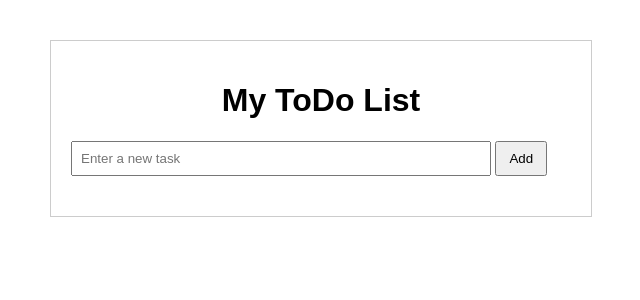
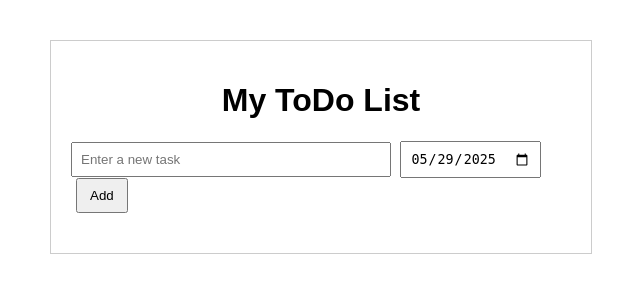
Before and after one commit to moridevintest/devin-practice, a Flask app: page / in a window 1280 px wide. Shown: the top 300 px of the page, without its empty margins (319-959 px from the left). Run offline with Flask 3, Linux system fonts and the light colour scheme.

Commit message:
- Add due_date field to task data structure - Update add route to capture due_date from form - Add date input field with calendar picker to form - Display due date alongside task title in task list - Set default due date to current date using JavaScript
Co-Authored-By: Mori <hiroakimori0913@gmail.com>

```diff
--- a/app.py
+++ b/app.py
@@ -32,10 +32,11 @@ def index():
 @app.route('/add', methods=['POST'])
 def add():
     task_title = request.form.get('title')
+    due_date = request.form.get('due_date')
     if task_title:
         tasks = load_tasks()
         task_id = str(uuid.uuid4())
-        tasks.append({'id': task_id, 'title': task_title})
+        tasks.append({'id': task_id, 'title': task_title, 'due_date': due_date})
         save_tasks(tasks)
     return redirect('/')
 
--- a/templates/index.html
+++ b/templates/index.html
@@ -18,11 +18,16 @@
             margin-bottom: 20px;
         }
         input[type="text"] {
-            width: 80%;
+            width: 60%;
             padding: 8px;
+        }
+        input[type="date"] {
+            padding: 8px;
+            margin-left: 5px;
         }
         input[type="submit"] {
             padding: 8px 12px;
+            margin-left: 5px;
         }
         ul {
             list-style: none;
@@ -53,12 +58,13 @@
     <h1>My ToDo List</h1>
     <form action="/add" method="POST">
         <input type="text" name="title" placeholder="Enter a new task" required>
+        <input type="date" name="due_date" required>
         <input type="submit" value="Add">
     </form>
     <ul>
         {% for task in tasks %}
             <li>
-                <span>{{ task.title }}</span>
+                <span>{{ task.title }} {% if task.due_date %}- Due: {{ task.due_date }}{% endif %}</span>
                 <form method="POST" action="/delete/{{ task.id }}" style="display: inline;" onsubmit="return confirmDelete()">
                     <button type="submit" class="delete-btn">✕</button>
                 </form>
@@ -70,6 +76,12 @@
     function confirmDelete() {
         return confirm('本当に削除してよろしいですか？');
     }
+
+    // Set default date to today when page loads
+    window.onload = function() {
+        const today = new Date().toISOString().split('T')[0];
+        document.querySelector('input[type="date"]').value = today;
+    }
     </script>
 </body>
 </html>
```
